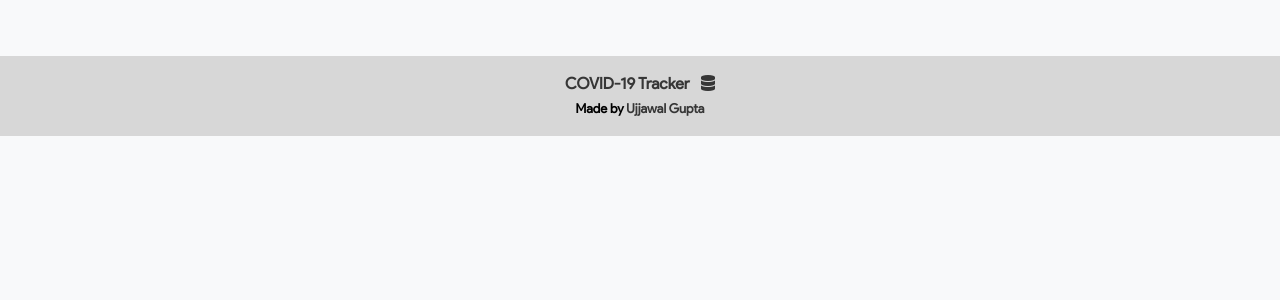
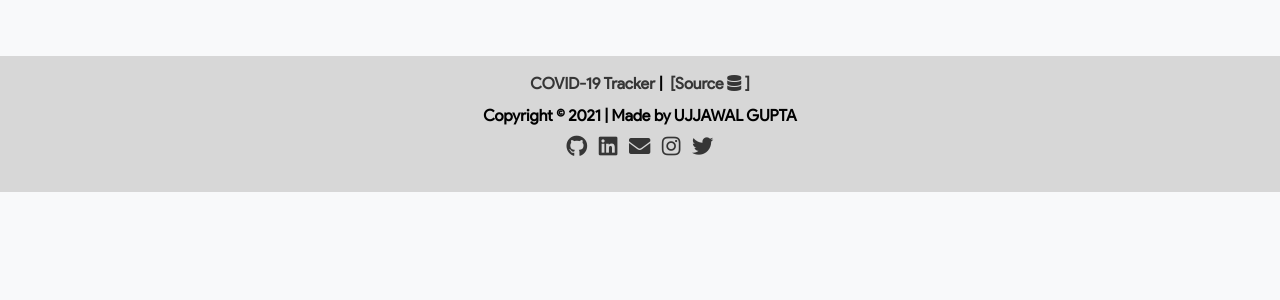
Before and after one commit to ujjawal30/covid19-tracker-india, a Flask app: template templates/layout.html in a window 1280 px wide. Shown: the part 80-380 px from the top of the page. Run offline with Flask 2, Linux system fonts and the light colour scheme; the template is opened without the code that fills it, so the values that code supplies are empty.

Commit message:
modified footer

```diff
--- a/static/css/style.css
+++ b/static/css/style.css
@@ -361,3 +361,31 @@ footer {
   right: 0;
   margin-top: auto;
 }
+
+.footer-bar {
+  color: black !important;
+}
+
+.footer-bar a:hover{
+  color: blue !important;
+}
+
+.footer-social .fa-github:hover{
+  color: #24292e;
+}
+
+.footer-social .fa-linkedin:hover{
+  color: #0a66c2;
+}
+
+.footer-social .fa-envelope:hover{
+  color: #ff2600;
+}
+
+.footer-social .fa-instagram:hover{
+  color: #f15360;
+}
+
+.footer-social .fa-twitter:hover{
+  color: #1da1f2;
+}
--- a/templates/layout.html
+++ b/templates/layout.html
@@ -25,11 +25,32 @@
 
   <!--Footer-->
   <footer class="p-3 text-center">
-    <div class="footer-links">
-      <a href="https://github.com/ujjawal30/covid19-tracker-india" class="px-1">COVID-19 Tracker</a>
-      <a href="https://api.covid19india.org/" class="px-1"><i class="fas fa-database"></i></a>
+    <div class="footer-bar pb-2">
+      <a href="https://github.com/ujjawal30/covid19-tracker-india" class="px-1">COVID-19 Tracker</a>|
+      <a href="https://api.covid19india.org/" class="px-1">[Source <i class="fas fa-database"></i> ]</a>
     </div>
-    <span style="font-size: small;">Made by <a href="https://github.com/ujjawal30">Ujjawal Gupta</a></span>
+    <div class="footer-credit pb-2">
+      <span>Copyright &copy; 2021 | Made by UJJAWAL GUPTA</span>
+    </div>
+    <div class="footer-social">
+      <ul class="list-inline">
+        <li class="list-inline-item">
+          <a href="https://github.com/ujjawal30"><i class="fab fa-github fa-lg"></i></a>
+        </li>
+        <li class="list-inline-item">
+          <a href="https://www.linkedin.com/in/ujjawal-gupta-3011"><i class="fab fa-linkedin fa-lg"></i></a>
+        </li>
+        <li class="list-inline-item">
+          <a href="mailto:ujjawalgupta1999.ug@gmail.com"><i class="fas fa-envelope fa-lg"></i></a>
+        </li>
+        <li class="list-inline-item">
+          <a href="https://www.instagram.com/_ujjawal_gupta_/"><i class="fab fa-instagram fa-lg"></i></a>
+        </li>
+        <li class="list-inline-item">
+          <a href="https://twitter.com/_ujjawal_gupta_"><i class="fab fa-twitter fa-lg"></i></a>
+        </li>
+      </ul>
+    </div>
   </footer>
 
 	{% block script %}{% endblock %}
```
